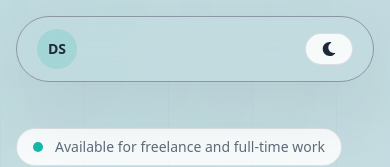
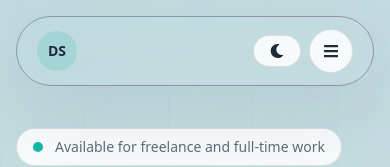
Before and after one commit to dennisseverino/My_Portfolio, a React (Vite) app: page / in a window 390 px wide. Shown: the top 167 px of the page. Built offline with nearby package versions, Linux system fonts and the light colour scheme.

Commit message:
updated responsive

```diff
--- a/src/components/Navbar.tsx
+++ b/src/components/Navbar.tsx
@@ -1,5 +1,6 @@
-import { motion } from "framer-motion";
-import { FaMoon, FaSun } from "react-icons/fa";
+import { AnimatePresence, motion } from "framer-motion";
+import { useState } from "react";
+import { FaBars, FaMoon, FaSun, FaTimes } from "react-icons/fa";
 import { Link } from "react-scroll";
 
 type NavbarProps = {
@@ -16,6 +17,7 @@ const navItems = [
 ];
 
 export default function Navbar({ theme, onToggleTheme }: NavbarProps) {
+  const [isMobileOpen, setIsMobileOpen] = useState(false);
   const nextTheme = theme === "light" ? "dark" : "light";
 
   return (
@@ -25,11 +27,18 @@ export default function Navbar({ theme, onToggleTheme }: NavbarProps) {
       transition={{ duration: 0.6, ease: "easeOut" }}
       className="fixed left-0 top-0 z-50 w-full px-4 py-4 md:px-8 lg:px-12"
     >
-      <div className="glass-panel mx-auto flex max-w-7xl items-center justify-between rounded-full px-5 py-3 md:px-7">
+      <div
+        className={`glass-panel mx-auto max-w-7xl px-5 py-3 md:px-7 ${
+          isMobileOpen ? "rounded-[2rem]" : "rounded-full"
+        }`}
+      >
+        <div className="flex items-center justify-between gap-3">
           <Link
             to="home"
             smooth
             duration={500}
+            offset={-90}
+            onClick={() => setIsMobileOpen(false)}
             className="group flex cursor-pointer items-center gap-3"
           >
             <span className="flex h-10 w-10 items-center justify-center rounded-full bg-[var(--accent-soft)] text-sm font-semibold text-[var(--page-text)]">
@@ -55,6 +64,7 @@ export default function Navbar({ theme, onToggleTheme }: NavbarProps) {
             ))}
           </div>
 
+          <div className="flex items-center gap-2">
             <button
               type="button"
               onClick={onToggleTheme}
@@ -67,6 +77,47 @@ export default function Navbar({ theme, onToggleTheme }: NavbarProps) {
                 {theme === "light" ? "Dark Mode" : "Light Mode"}
               </span>
             </button>
+
+            <div className="md:hidden">
+              <button
+                type="button"
+                onClick={() => setIsMobileOpen((current) => !current)}
+                aria-label={isMobileOpen ? "Close navigation menu" : "Open navigation menu"}
+                className="flex h-11 w-11 items-center justify-center rounded-full border border-[var(--page-border-soft)] bg-[var(--card-bg-strong)] text-[var(--page-text)] hover:border-[var(--accent)] hover:text-[var(--accent)]"
+              >
+                {isMobileOpen ? <FaTimes /> : <FaBars />}
+              </button>
+            </div>
+          </div>
+        </div>
+
+        <AnimatePresence>
+          {isMobileOpen ? (
+            <motion.div
+              initial={{ opacity: 0, height: 0, y: -10 }}
+              animate={{ opacity: 1, height: "auto", y: 0 }}
+              exit={{ opacity: 0, height: 0, y: -10 }}
+              transition={{ duration: 0.28, ease: "easeOut" }}
+              className="overflow-hidden md:hidden"
+            >
+              <div className="mt-4 grid gap-2 border-t border-[var(--page-border-soft)] pt-4">
+                {navItems.map(({ to, label }) => (
+                  <Link
+                    key={to}
+                    to={to}
+                    smooth
+                    duration={500}
+                    offset={-90}
+                    onClick={() => setIsMobileOpen(false)}
+                    className="rounded-2xl bg-[var(--card-bg)] px-4 py-3 text-sm font-medium text-[var(--page-text)] hover:bg-[var(--accent-soft)] hover:text-[var(--page-text)]"
+                  >
+                    {label}
+                  </Link>
+                ))}
+              </div>
+            </motion.div>
+          ) : null}
+        </AnimatePresence>
       </div>
     </motion.nav>
   );
--- a/src/pages/Produce.tsx
+++ b/src/pages/Produce.tsx
@@ -1,9 +1,13 @@
-import { useState } from "react";
+import { useEffect, useState } from "react";
 import { Link } from "react-router-dom";
 import Lightbox from "yet-another-react-lightbox";
 import "yet-another-react-lightbox/styles.css";
 
 export default function Produce() {
+  useEffect(() => {
+    window.scrollTo({ top: 0, behavior: "auto" });
+  }, []);
+
   const loginImages = [
     "/produce_assets/login/landing_page.jpg",
     "/produce_assets/login/login.jpg",
```
Lines whose indentation alone changed are shown as unchanged.
